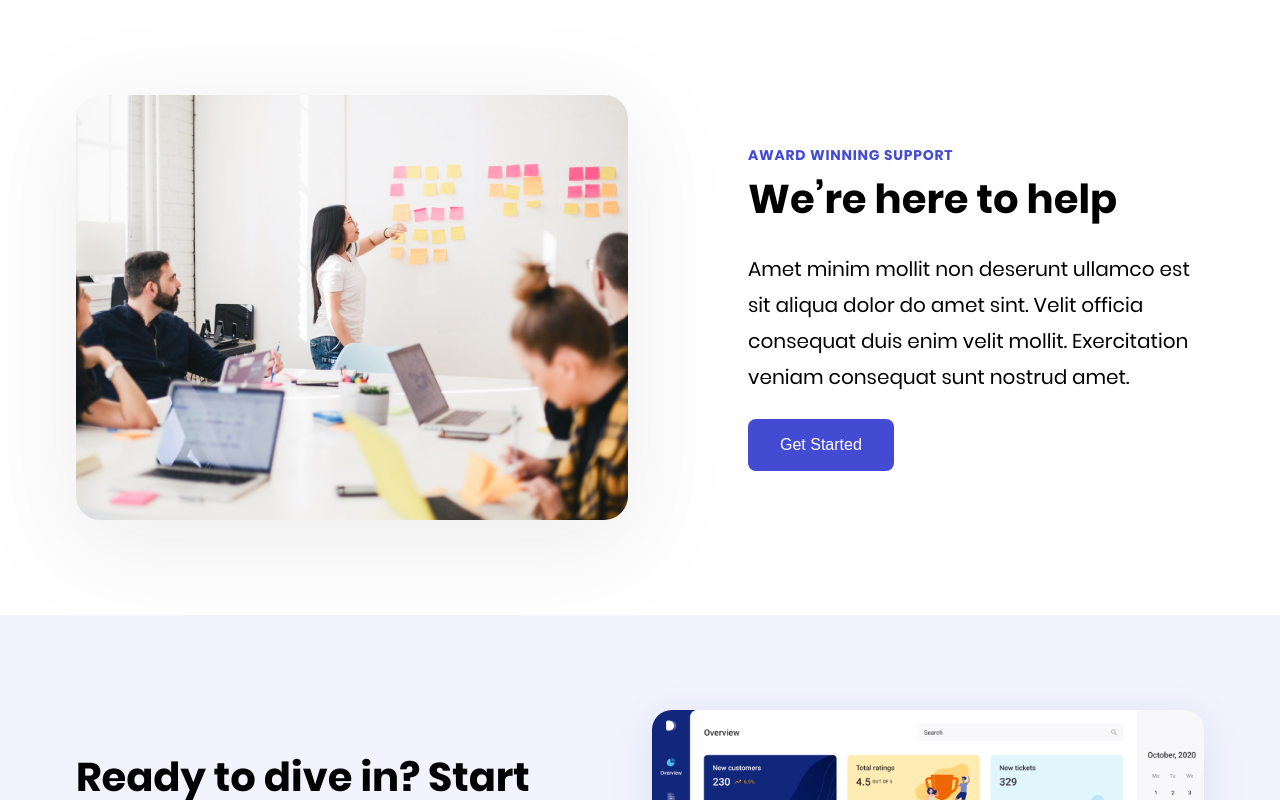
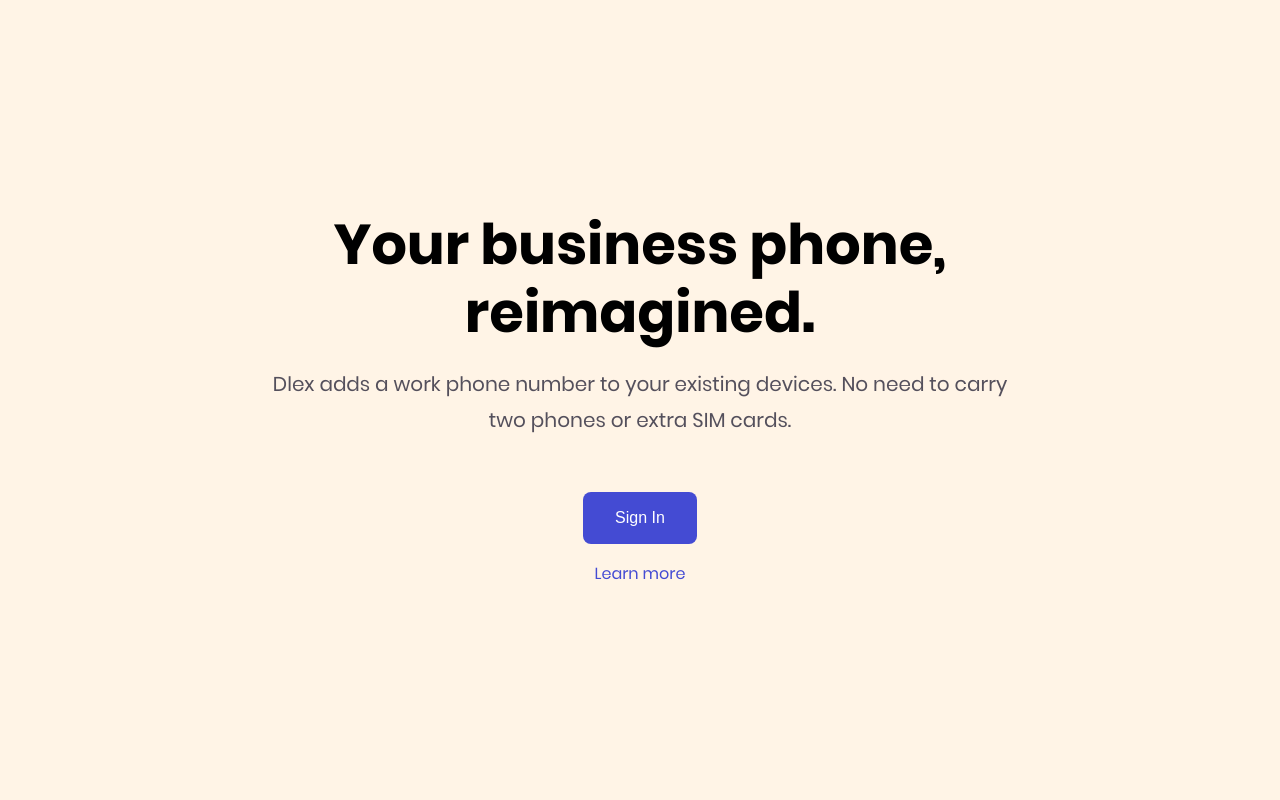
Before and after one commit to iclegane/SRM, a React app in the folder frontend/: page / in a window 1280 px wide. Shown: the top 800 px of the page. Built offline with nearby package versions, Linux system fonts and the light colour scheme.

Commit message:
added header

```diff
--- a/frontend/src/pages/Pomo/Promo.tsx
+++ b/frontend/src/pages/Pomo/Promo.tsx
@@ -5,6 +5,25 @@
 
     return (
         <div className={'page page--promo'}>
+            <header className="header">
+                <div className="header__wrapper">
+                    <div className="header__block">
+                        <div className="header__content">
+                            <div className="header__title display_2">Your business phone, reimagined.</div>
+                            <div className="header__text">
+                                Dlex adds a work phone number to your existing devices.
+                                No need to carry two phones or extra SIM cards.
+                            </div>
+
+                            <div className="header__body">
+                                <button className="button button--main button--large">Sign In</button>
+                                <a href="#">Learn more</a>
+                            </div>
+                        </div>
+                    </div>
+                </div>
+            </header>
+
             <section className="section cta-6">
                 <div className="section__wrapper">
                     <div className="cta-6__container">
--- a/frontend/src/pages/Pomo/index.scss
+++ b/frontend/src/pages/Pomo/index.scss
@@ -542,5 +542,71 @@
         color: var(--color-grayOpacity-56)
       }
     }
+
+    .header {
+      position: relative;
+      width: 100%;
+      height: 100vh;
+      background: var(--color-yellow-50);
+
+      &__wrapper {
+        width: 1128px;
+        height: 100%;
+        margin: 0 auto;
+      }
+
+      &__block {
+        display: flex;
+        align-items: center;
+        justify-content: center;
+        width: 100%;
+        height: 100%;
+      }
+
+      &__content {
+        position: relative;
+        width: 744px;
+        text-align: center;
+      }
+
+      &__title {
+        margin-bottom: 20px;
+      }
+
+      &__text {
+        font-weight: 400;
+        font-size: 20px;
+        line-height: 180%;
+        color: var(--color-grayOpacity-72);
+      }
+
+      &__body {
+        margin-top: 54px;
+        a {
+          display: block;
+          margin-top: 16px;
+          font-weight: 400;
+          font-size: 16px;
+          line-height: 180%;
+          text-decoration: none;
+          color:var(--color-indigo-500);
+        }
+      }
+
+      @media (max-width: map-get($breakpoints, desktop)) {
+        &__wrapper {
+          width: 100%;
+          padding: 20px;
+        }
+
+        &__content {
+          width: 100%;
+        }
+      }
+
+      @media (max-width: map-get($breakpoints, tablet)) {
+
+      }
+    }
   }
 }
```
